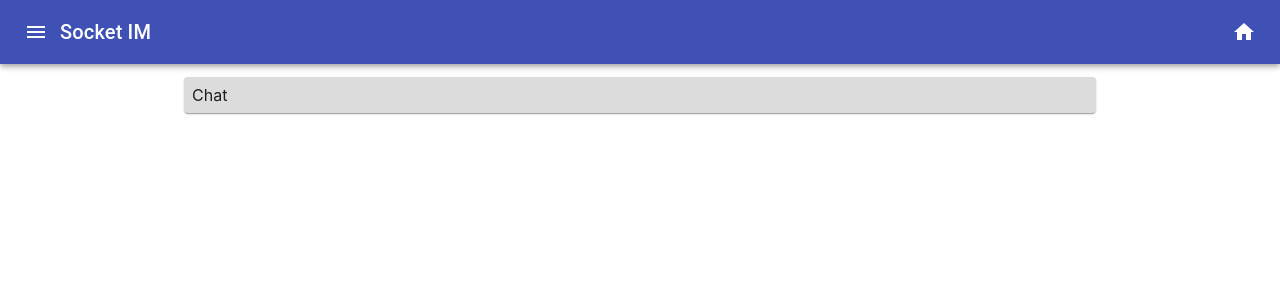
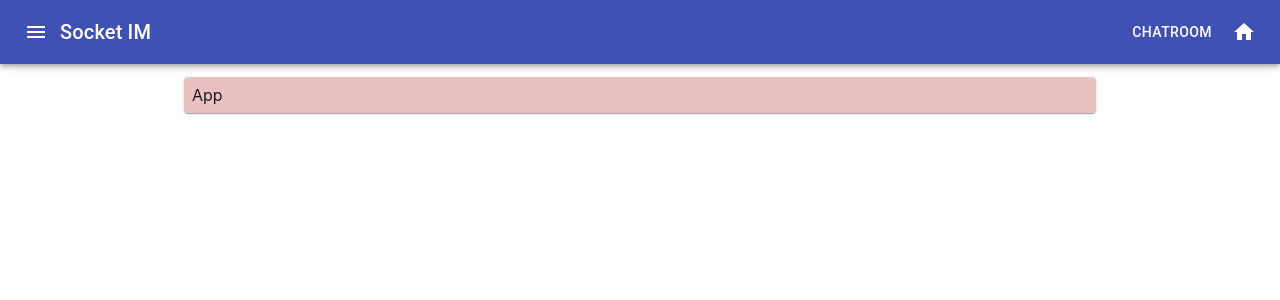
Before and after one commit to sinsinkun/React-SocketIO, a React (Create React App) app in the folder client/: page / in a window 1280 px wide. Shown: the top 300 px of the page. Built offline with nearby package versions, Linux system fonts and the light colour scheme; the HTML template or start-up script is replaced by a standard one.

Commit message:
established connection between client and server

```diff
--- a/client/src/App.js
+++ b/client/src/App.js
@@ -2,7 +2,7 @@ import { BrowserRouter as Router, Switch, Route } from 'react-router-dom';
 import './components/style.css';
 import { StoreProvider } from './components/GlobalStore';
 import Navbar from './components/Navbar';
-import { Container } from '@material-ui/core'
+import { Container } from '@material-ui/core';
 import Main from './components/Main';
 import Chatroom from './components/Chatroom';
 
@@ -11,15 +11,13 @@ function App() {
     <StoreProvider>
       <Router>
         <Navbar />
-
         <Switch>
           <Container maxWidth='md' className="App" style={{marginTop:"0.8rem"}}>
             {/* Content to switch between */}
-            <Route path="/main"><Main /></Route>
-            <Route exact path="/"><Chatroom /></Route>
+            <Route exact path="/"><Main /></Route>
+            <Route path="/chatroom"><Chatroom /></Route>
           </Container>
         </Switch>
-
         {/* Footer */}
       </Router>
     </StoreProvider>
--- a/client/src/components/Chatroom.js
+++ b/client/src/components/Chatroom.js
@@ -1,9 +1,14 @@
-import { Card } from "@material-ui/core";
+import { Card, Typography } from "@material-ui/core";
+import SocketClient from './SocketClient';
 
 function Chatroom() {
+
+  const socketRes = SocketClient();
+
   return(
-    <Card style={{padding:"0.5rem", backgroundColor:"rgb(220,220,220)"}}>
-      Chat
+    <Card className="chatroom-card">
+      <Typography>Chat</Typography>
+      <Typography>{socketRes}</Typography>
     </Card>
   )
 }
--- a/client/src/components/Main.js
+++ b/client/src/components/Main.js
@@ -1,10 +1,10 @@
-import { Card } from "@material-ui/core";
+import { Paper } from "@material-ui/core";
 
 function Main() {
   return(
-    <Card style={{padding:"0.5rem", backgroundColor:"rgb(220,220,220)"}}>
+    <Paper classes={{root:"main-card"}}>
       App
-    </Card>
+    </Paper>
   )
 }
 
--- a/client/src/components/Navbar.js
+++ b/client/src/components/Navbar.js
@@ -1,22 +1,22 @@
-// import { NavLink } from "react-router-dom";
+import { useHistory } from "react-router-dom";
 // import { useStoreContext } from "./GlobalStore";
-import { AppBar, Toolbar, Typography, IconButton } from '@material-ui/core';
+import { AppBar, Toolbar, Button, Typography, IconButton } from '@material-ui/core';
 import { Menu as MenuIcon, Home as HomeIcon } from '@material-ui/icons';
 
 function Navbar() {
 
+  const winLocation = useHistory();
+
+  function goToMain() { winLocation.push("/") }
+  function goToChatroom() { winLocation.push("/chatroom") }
+
   return(
     <AppBar position="static">
       <Toolbar>
-        <IconButton edge="start" color="inherit" onClick={null}>
-          <MenuIcon />
-        </IconButton>
-        <Typography variant="h6" style={{flexGrow:1}}>
-          Socket IM
-        </Typography>
-        <IconButton edge="end" color="inherit" onClick={null}>
-          <HomeIcon />
-        </IconButton>
+        <IconButton edge="start" color="inherit" onClick={null}><MenuIcon /></IconButton>
+        <Typography variant="h6" style={{flexGrow:1}}>Socket IM</Typography>
+        <Button color="inherit" onClick={goToChatroom}>Chatroom</Button>
+        <IconButton edge="end" color="inherit" onClick={goToMain}><HomeIcon /></IconButton>
       </Toolbar>
     </AppBar>
   )
--- a/client/src/components/SocketClient.js
+++ b/client/src/components/SocketClient.js
@@ -1,6 +1,5 @@
 import { useState, useEffect } from 'react';
 import socketClient from 'socket.io-client';
-const ENDPOINT = "http://127.0.0.1:8080";
 
 function SocketClient() {
 
@@ -8,11 +7,14 @@ function SocketClient() {
 
   useEffect(() => {
     // establishing socketIO connection
-    const socket = socketClient(ENDPOINT);
-    socket.on('connection', () => {
+    const socket = socketClient();
+    socket.on('connection', (data) => {
       console.log("received ping from server");
-      setRes("echo");
+      setRes(data);
     })
+
+    // disconnect on component unload
+    return () => socket.disconnect();
   },[])
 
   return res;
--- a/client/src/components/style.css
+++ b/client/src/components/style.css
@@ -11,3 +11,13 @@ code {
   font-family: source-code-pro, Menlo, Monaco, Consolas, 'Courier New',
     monospace;
 }
+
+.main-card.MuiPaper-rounded {
+  padding:0.5rem;
+  background-color:rgb(233, 193, 193);
+}
+
+.chatroom-card.MuiPaper-rounded {
+  padding:0.5rem;
+  background-color:rgb(203, 218, 241);
+}
--- a/package.json
+++ b/package.json
@@ -7,7 +7,7 @@
     "test": "echo \"Error: no test specified\" && exit 1",
     "start": "node server.js",
     "client": "cd client && npm start",
-    "dev": "concurrently -n 'server,client' -c 'yellow,green' \"npm start\" \"npm run client\""
+    "dev": "concurrently -n 'server,client' -c 'yellow,green' \"nodemon server\" \"npm run client\""
   },
   "author": "",
   "license": "ISC",
```
Also changed, not shown: 1 other file (tests, documents, lock files or other folders).
